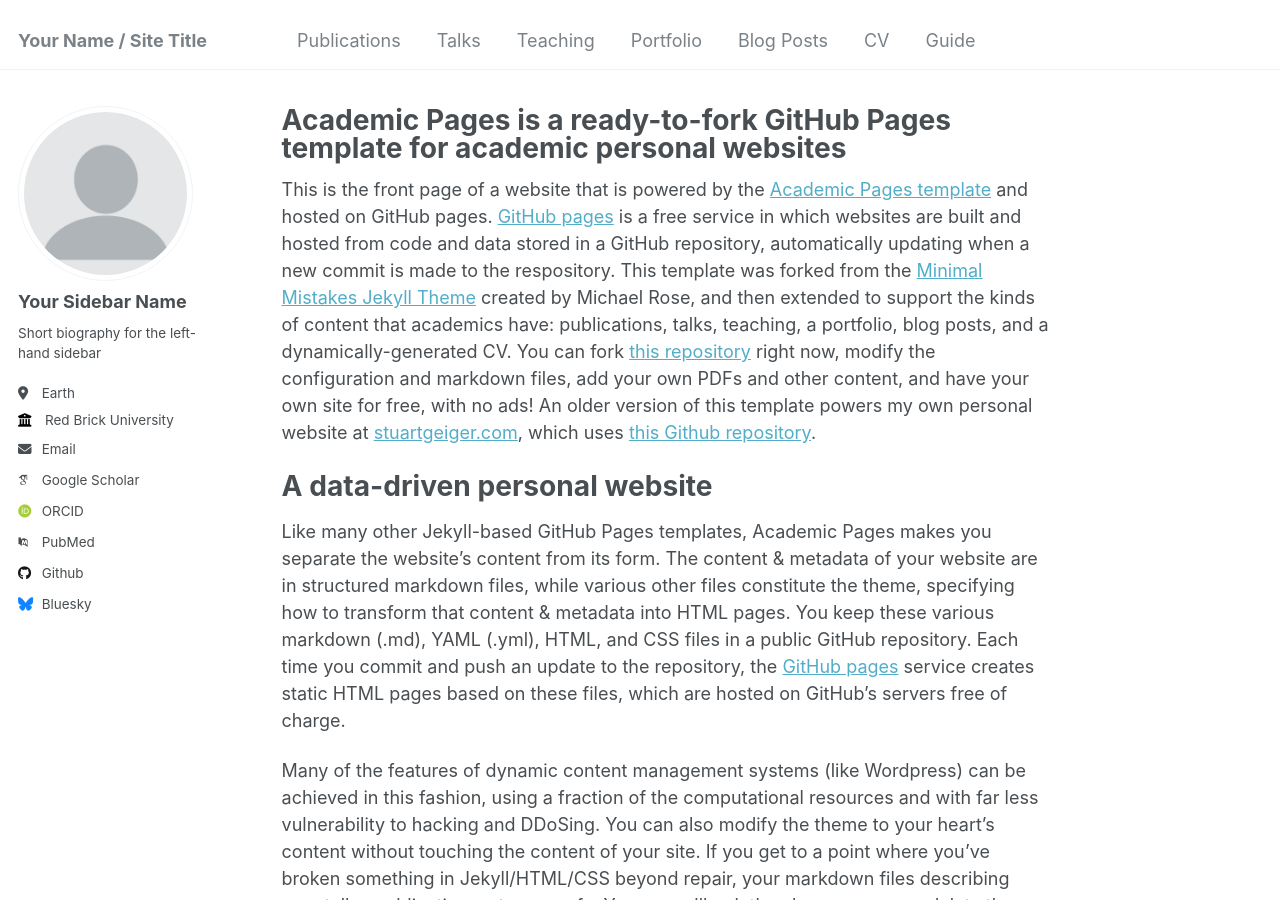
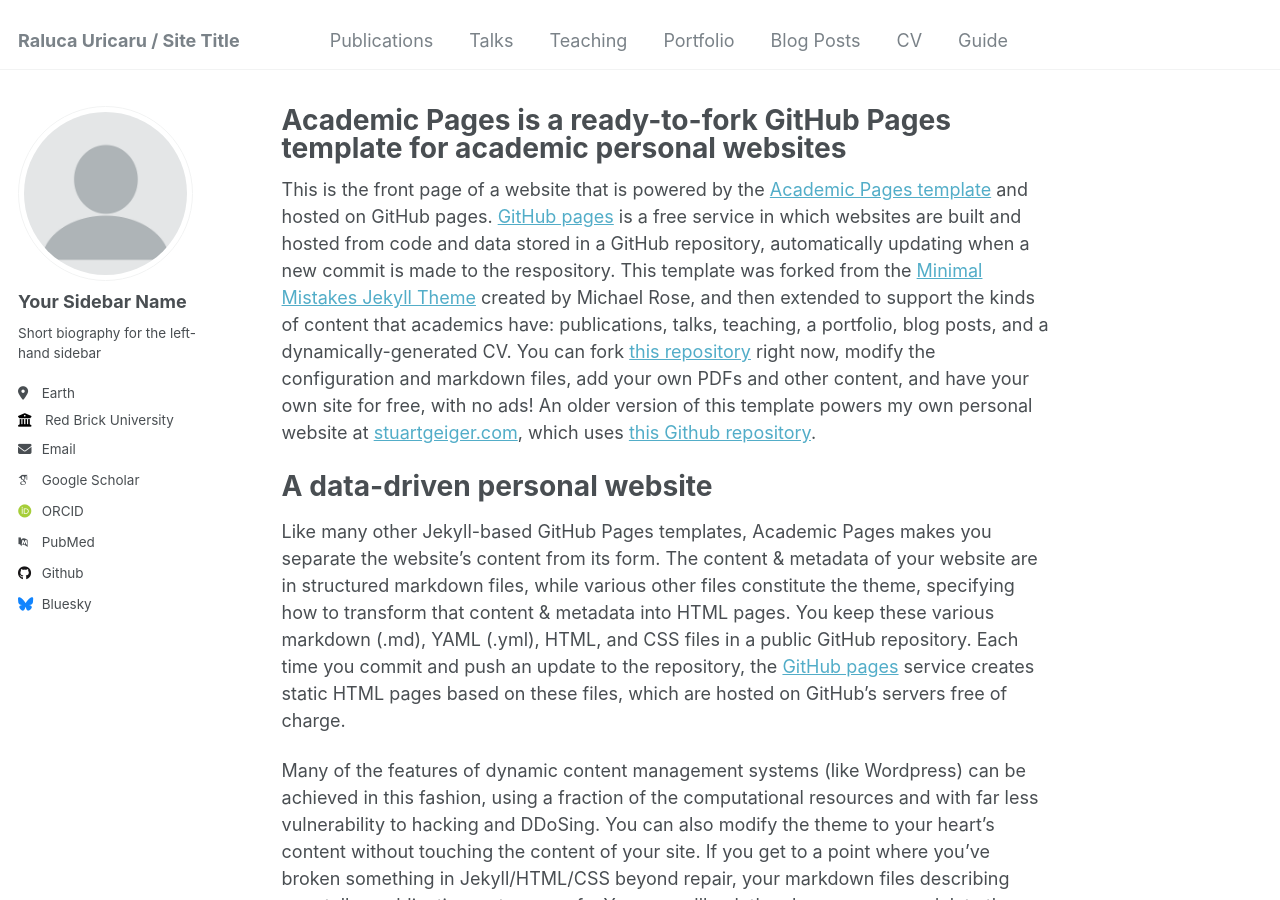
Before and after one commit to ruricaru/ruricaru.github.io, a Jekyll site: the page built from _pages/about.md, in a window 1280 px wide and 900 px high. Built offline with Jekyll 4.4.1, drawn with Linux system fonts in a browser that asks for light colours; some web fonts are replaced.

Commit message:
Update _config.yml

```diff
--- a/_config.yml
+++ b/_config.yml
@@ -8,7 +8,7 @@
 
 # Basic Site Settings
 locale                   : "en-US"
-title                    : "Your Name / Site Title"
+title                    : "Raluca Uricaru / Site Title"
 title_separator          : "-"
 name                     : &name "Your Name"
 description              : &description "personal description"
```
